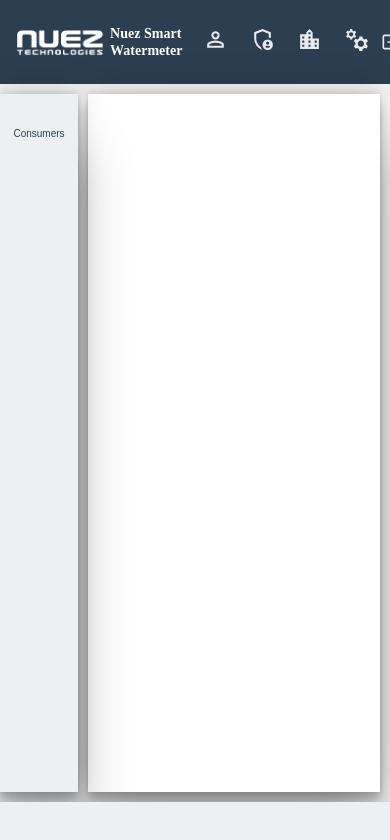
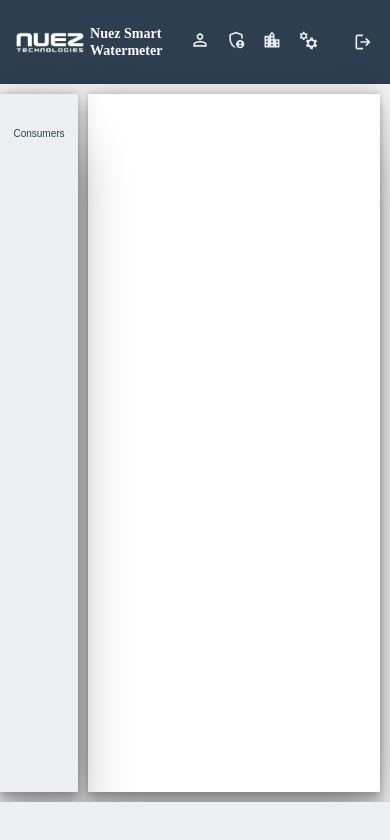
Before and after one commit to satyans7/nuez-server, a website: page src/main/views/pages/superAdmin.html in a window 390 px wide. Drawn offline with Linux system fonts and the light colour scheme; no server answers.

Commit message:
sidebar mediaquery

```diff
--- a/public/css/common.css
+++ b/public/css/common.css
@@ -398,13 +398,15 @@ tr:hover td {
   /* sidebar */
   .left-side-bar {
     grid-column: 1/5;
+    pad;
   }
 
   .left-side-bar button {
-    height: 0.8fr;
     width: 100%;
+    margin: 0px;
+    padding: 3px;
     font-size: 10px;
-    margin: 0px;
+    word-wrap: break-word;
   }
 
   .right-side-bar {
@@ -430,19 +432,27 @@ tr:hover td {
   /* topbar */
 
   .topbar-left img {
-    width: 90px;
+    width: 70px;
   }
 
   .topbar-left{
     margin: 0px;
   }
-  .topbar-right {
-    grid-template-columns: 1fr 3fr 0.2fr;
+  .topbar {
+    grid-template-columns: 2fr 3fr 1fr;
 
   }
 
   .button-container {
     margin: 1px;
+  }
+
+  .button-container img{
+    height: 20px;
+    width: 20px;
+  }
+  .button-container button{
+    padding: 7px;
   }
 
   .logout-btn {
```
